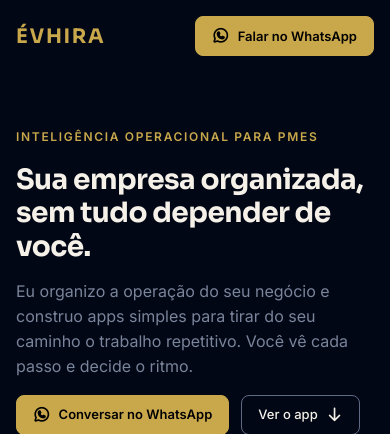
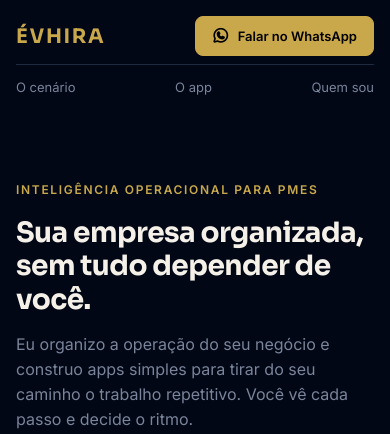
Before and after one commit to elianeamorim/portfolio-evhira, a Flask app: page / in a window 390 px wide. Shown: the top 434 px of the page. Run offline with Flask 3, Linux system fonts and the light colour scheme.

Commit message:
Menu do topo visível no celular, em segunda linha
Co-Authored-By: Claude Sonnet 5.5 <noreply@anthropic.com>

```diff
--- a/static/css/layout.css
+++ b/static/css/layout.css
@@ -106,7 +106,17 @@
 }
 
 @media (max-width: 640px) {
-  .topo-nav { display: none; }
+  /* Celular: o menu desce para uma segunda linha, com alvos de 44px */
+  .topo { flex-wrap: wrap; gap: var(--sp-2) var(--sp-4); }
+  .topo-nav {
+    order: 3;
+    width: 100%;
+    margin: 0;
+    justify-content: space-between;
+    gap: var(--sp-4);
+    border-top: 1px solid var(--borda);
+  }
+  .topo-nav a { display: inline-flex; align-items: center; min-height: 44px; }
   .pagina, .contido { padding-left: var(--sp-4); padding-right: var(--sp-4); }
   .cta-direita { flex-wrap: wrap; }
 }
```
